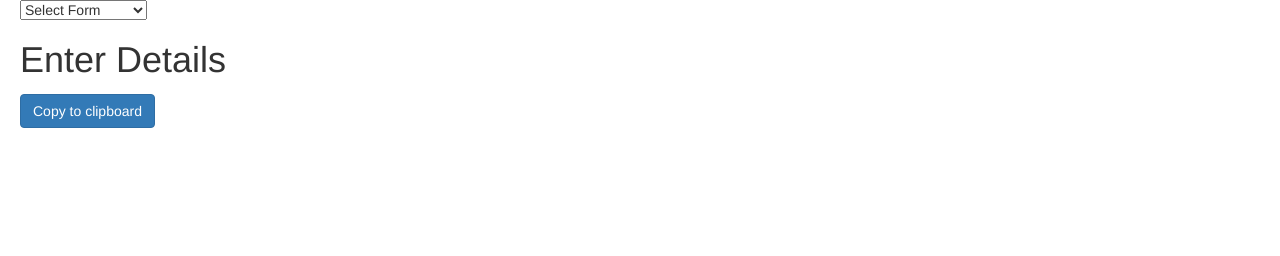
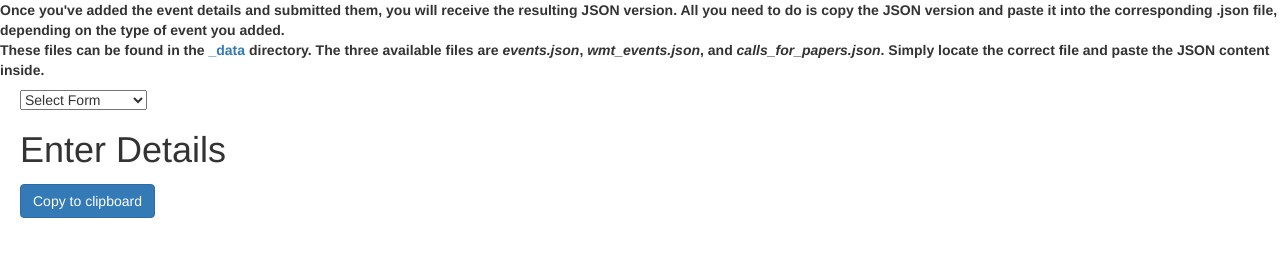
Before and after one commit to machinetranslate/add-data, a plain HTML site: page index.html in a window 1280 px wide. Drawn offline with nearby package versions, Linux system fonts and the light colour scheme.

Commit message:
Add instructions

```diff
--- a/index.html
+++ b/index.html
@@ -5,6 +5,15 @@
   <title>Enter Event Details</title>
   <link rel="stylesheet" href="https://cdn.jsdelivr.net/npm/bootstrap@3.3.7/dist/css/bootstrap.min.css" integrity="sha384-BVYiiSIFeK1dGmJRAkycuHAHRg32OmUcww7on3RYdg4Va+PmSTsz/K68vbdEjh4u" crossorigin="anonymous" data-proofer-ignore>
 </head>
+
+<div>
+  <p>
+    <strong>
+      Once you've added the event details and submitted them, you will receive the resulting JSON version. All you need to do is copy the JSON version and paste it into the corresponding .json file, depending on the type of event you added. <br> These files can be found in the <a href='https://github.com/machinetranslate/machinetranslate.org/tree/master/_data'>_data</a> directory. The three available files are <em>events.json</em>, <em>wmt_events.json</em>, and <em>calls_for_papers.json</em>. Simply locate the correct file and paste the JSON content inside.
+    </strong>
+  </p>
+</div>
+
 
 <body>
     <div style="padding: 0 20px;">
```
